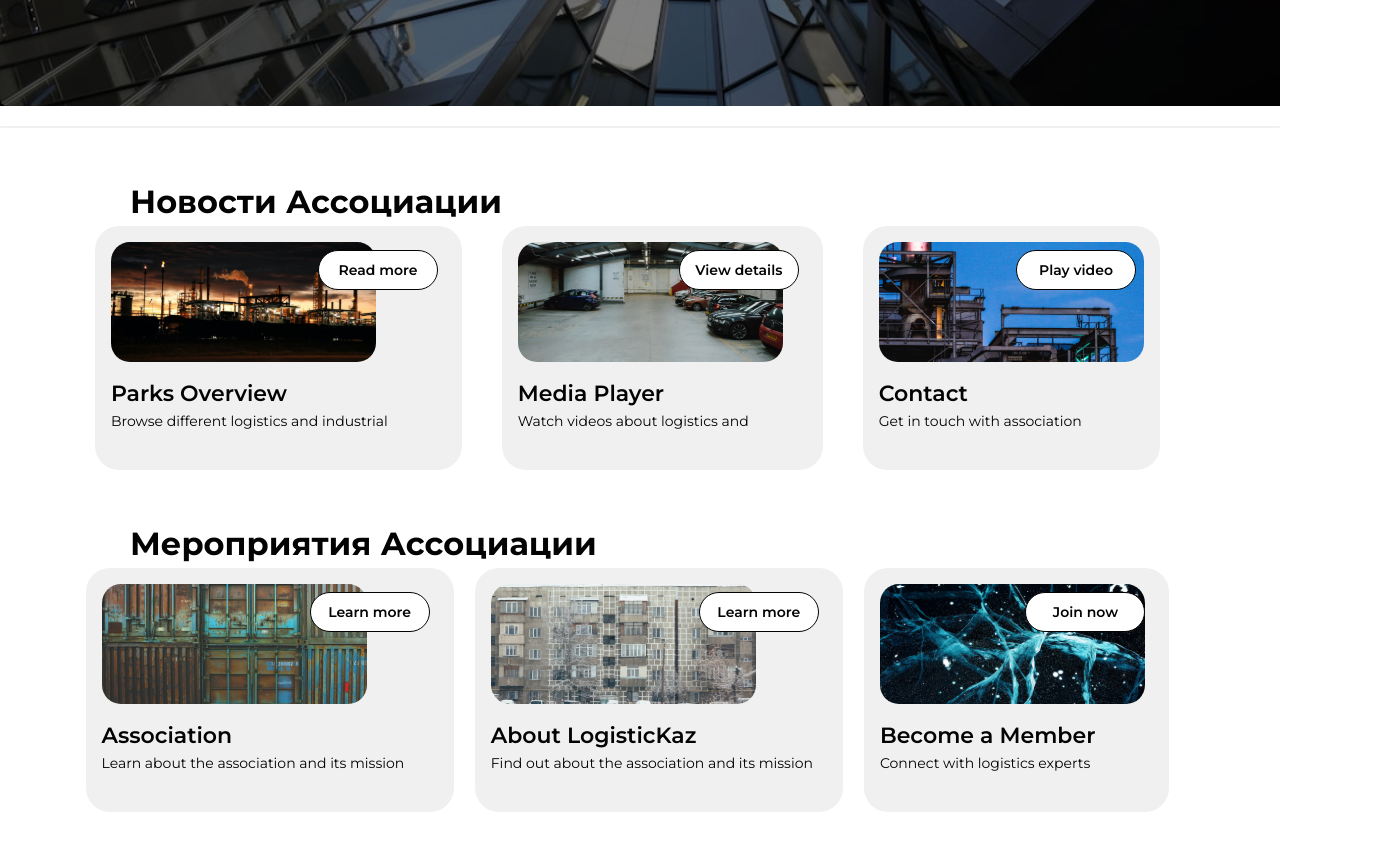
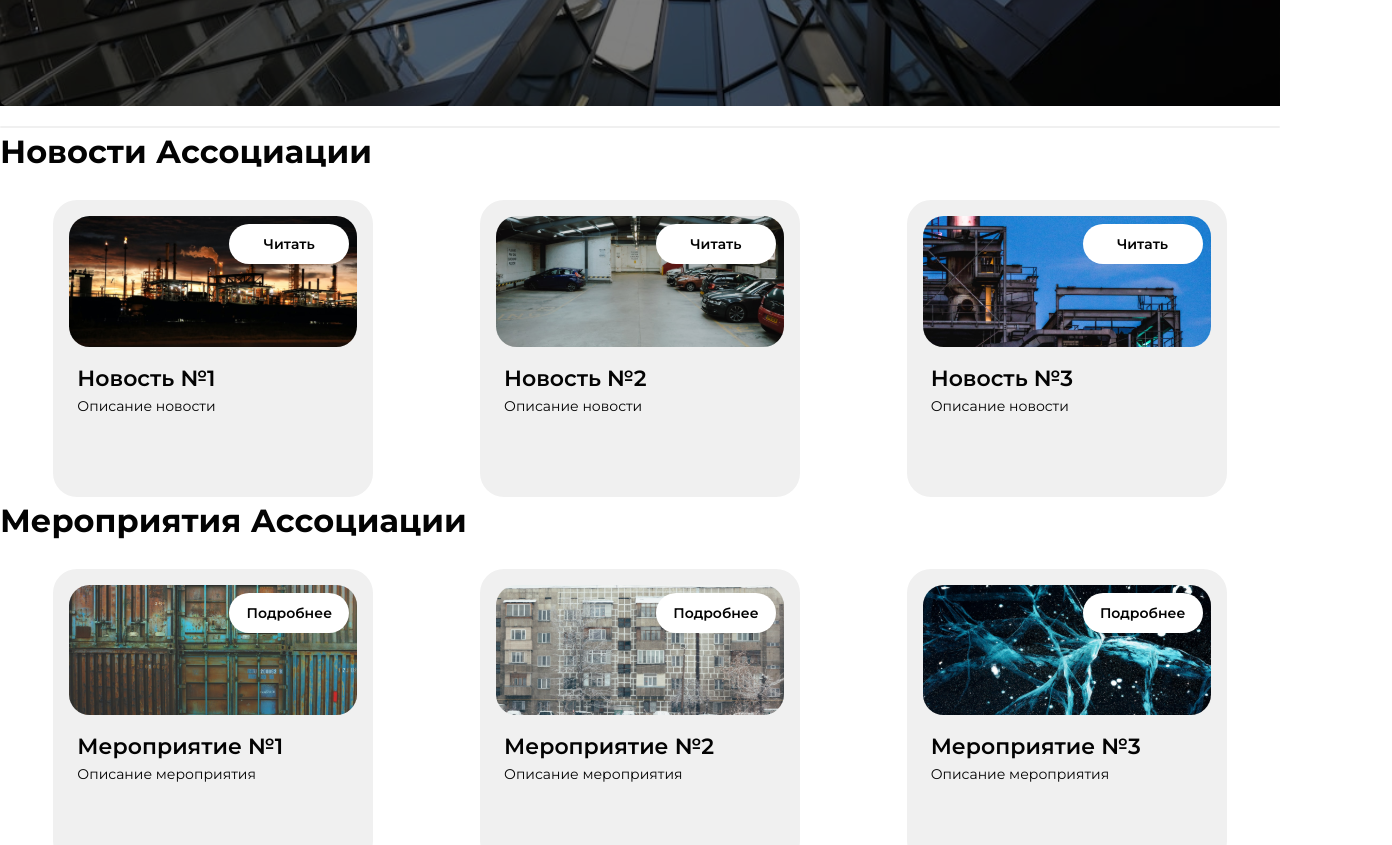
Before and after one commit to zhansvltan/logistickaz, a React (Vite) app: page / in a window 1280 px wide. Shown: the part 640-1485 px from the top of the page, 1392 px wide, since content can reach past the window. Built offline with nearby package versions, Linux system fonts and the light colour scheme; the HTML template or start-up script is replaced by a standard one.

Commit message:
Events and News section

```diff
--- a/src/components/Card.jsx
+++ b/src/components/Card.jsx
@@ -1,14 +1,34 @@
 import React from 'react'
-
-import style from './Card.module.css'
 
 const Card = ({ imageSrc, name, description, buttontext }) => {
   return (
-    <div className={style.card}>
-      <button className={style.button}>{buttontext}</button>
-      <img src={imageSrc} alt={name} className={style.cardimg} />
-      <h2 className={style.name}>{name}</h2>
-      <p className={style.description}>{description}</p>
+    <div
+      className="rounded-[24px] overflow-hidden bg-[#f0f0f0] relative flex flex-col p-4
+      mobile:w-[70%]
+      tablet:w-[50%]
+      laptop:w-[25%]"
+    >
+      <button
+        className="bg-white rounded-3xl text-[#030303] leading-[18px] font-[600]
+      absolute right-[24px] top-[24px]
+      mobile:h-[30px] mobile:w-[70px] mobile:text-[10px]
+      laptop:h-[40px] laptop:w-[120px] laptop:text-[14px]"
+      >
+        {buttontext}
+      </button>
+      <img src={imageSrc} alt={name} className="justify-center mb-4" />
+      <h2
+        className="justify-start text-[#030303] font-[600] pl-2
+      laptop:text-[22px] laptop:leading-[32px]"
+      >
+        {name}
+      </h2>
+      <p
+        className="justify-start text-[#030303]
+      laptop:text-[14px] laptop:leading-[22px] mb-16 pl-2"
+      >
+        {description}
+      </p>
     </div>
   )
 }
--- a/src/components/Events.jsx
+++ b/src/components/Events.jsx
@@ -7,30 +7,35 @@ const EventsComponent = () => {
   const cardsData = [
     {
       imageSrc: 'assets/event1.svg',
-      name: 'Association',
-      description: 'Learn about the association and its mission',
-      buttontext: 'Learn more',
+      name: 'Мероприятие №1',
+      description: 'Описание мероприятия',
+      buttontext: 'Подробнее',
     },
     {
       imageSrc: 'assets/event2.svg',
-      name: 'About LogisticKaz',
-      description: 'Find out about the association and its mission',
-      buttontext: 'Learn more',
+      name: 'Мероприятие №2',
+      description: 'Описание мероприятия',
+      buttontext: 'Подробнее',
     },
     {
       imageSrc: 'assets/event3.svg',
-      name: 'Become a Member',
-      description: 'Connect with logistics experts',
-      buttontext: 'Join now',
+      name: 'Мероприятие №3',
+      description: 'Описание мероприятия',
+      buttontext: 'Подробнее',
     },
   ]
 
   return (
     <div>
-      <div className={style.section}>
+      <div>
         <h2 className={style.text}>Мероприятия Ассоциации</h2>
       </div>
-      <div className={style.news}>
+      <div
+        className="flex justify-around items-baseline
+      mobile:flex-col mobile:space-y-3 mobile:items-center
+      tablet:space-y-6
+      laptop:flex-row laptop:items-baseline"
+      >
         {cardsData.map((card, index) => (
           <Card key={index} {...card} />
         ))}
--- a/src/components/News.jsx
+++ b/src/components/News.jsx
@@ -7,30 +7,35 @@ const NewsComponent = () => {
   const cardsData = [
     {
       imageSrc: 'assets/news1.svg',
-      name: 'Parks Overview',
-      description: 'Browse different logistics and industrial',
-      buttontext: 'Read more',
+      name: 'Новость №1',
+      description: 'Описание новости',
+      buttontext: 'Читать',
     },
     {
       imageSrc: 'assets/news2.svg',
-      name: 'Media Player',
-      description: 'Watch videos about logistics and',
-      buttontext: 'View details',
+      name: 'Новость №2',
+      description: 'Описание новости',
+      buttontext: 'Читать',
     },
     {
       imageSrc: 'assets/news3.svg',
-      name: 'Contact',
-      description: 'Get in touch with association',
-      buttontext: 'Play video',
+      name: 'Новость №3',
+      description: 'Описание новости',
+      buttontext: 'Читать',
     },
   ]
 
   return (
     <div id="news">
-      <div className={style.section}>
+      <div /* className="flex justify-center" */>
         <h2 className={style.text}>Новости Ассоциации</h2>
       </div>
-      <div className={style.news}>
+      <div
+        className="flex justify-around items-baseline
+      mobile:flex-col mobile:space-y-3 mobile:items-center
+      tablet:space-y-6
+      laptop:flex-row laptop:items-baseline"
+      >
         {cardsData.map((card, index) => (
           <Card key={index} {...card} />
         ))}
--- a/src/components/News.module.css
+++ b/src/components/News.module.css
@@ -1,16 +1,3 @@
-.section {
-  padding-left: 130px;
-  padding-top: 50px;
-  @media screen and (max-width: 430px) {
-    padding-left: 40px;
-    padding-top: 10px;
-  }
-  @media screen and (max-width: 1024px) and (min-width: 431px) {
-    padding-left: 90px;
-    padding-top: 30px;
-  }
-}
-
 .news {
   display: flex;
   justify-content: space-around;
```
